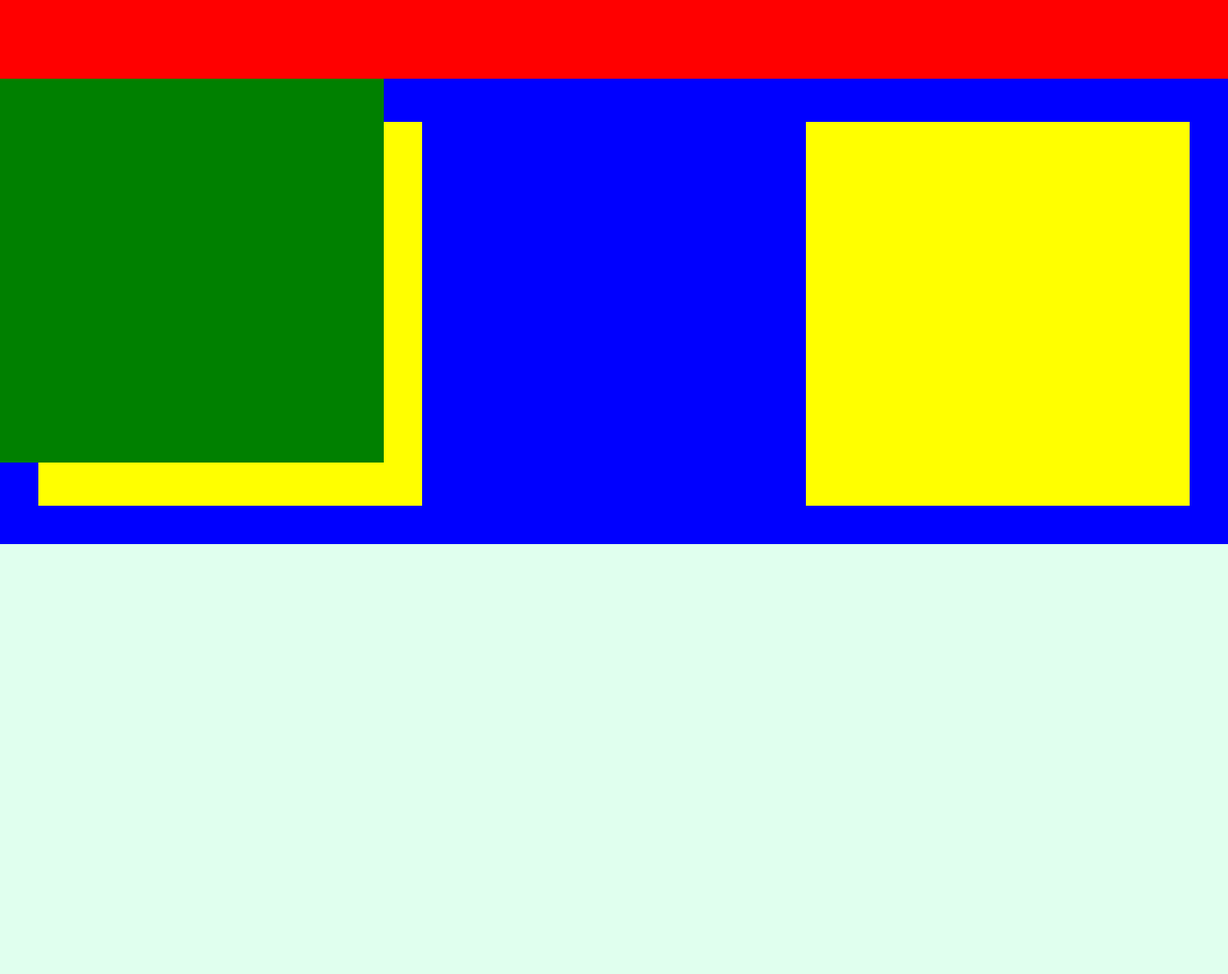
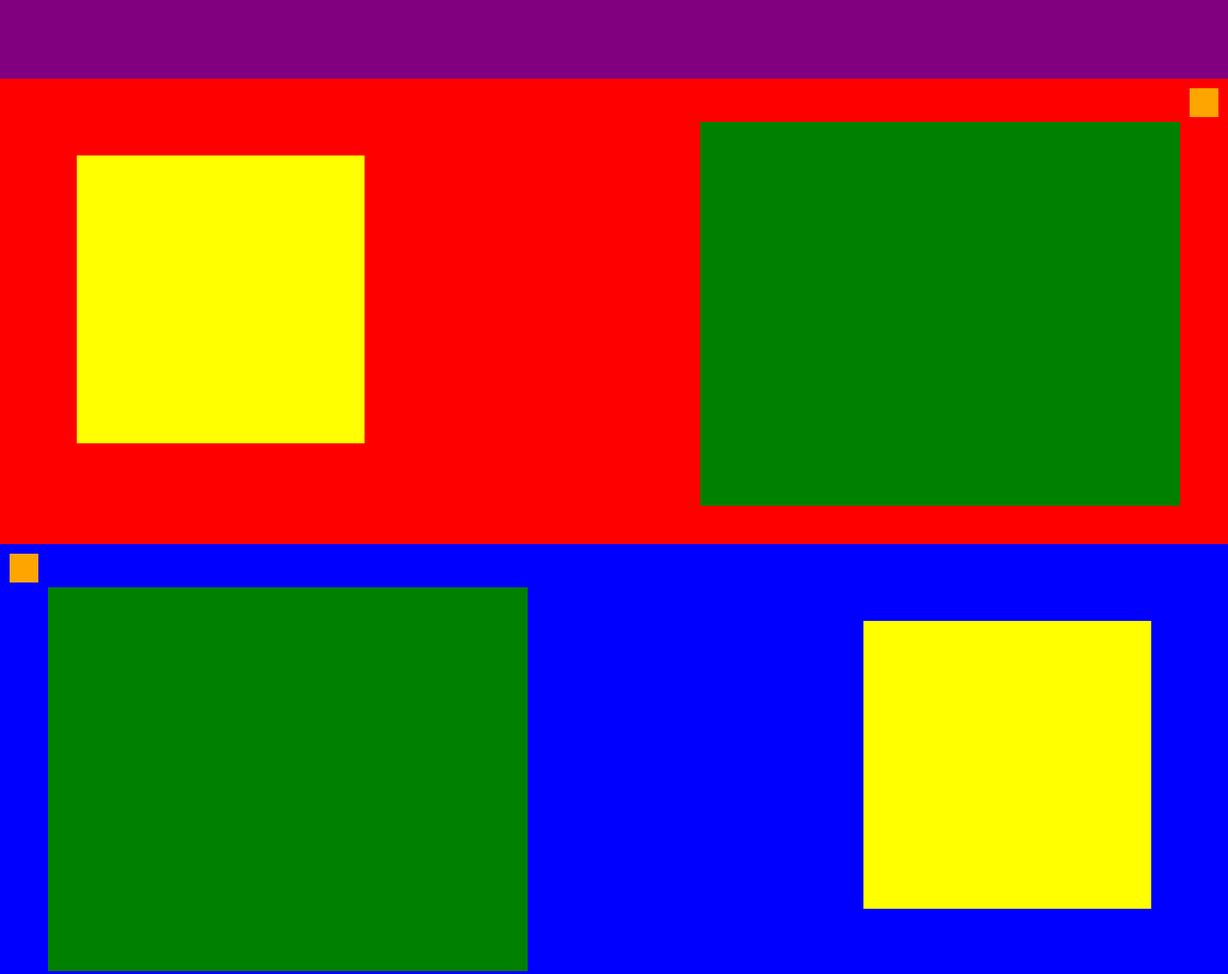
Before and after one commit to SmartMultistory/frontend, a plain HTML site: page index.html in a window 1280 px wide. Shown: the part 1223-2238 px from the top of the page at 96% size. Before the commit the page ends 1790 px from the top, so only its background shows below. Drawn offline with Linux system fonts and the light colour scheme; a web font is replaced by a local one.

Commit message:
blocks position

```diff
--- a/index.html
+++ b/index.html
@@ -24,7 +24,7 @@
 	<div class = "block1">
 	<div class = "main clearfix">
 
-										<!--  SPECIFICATIONS FOR ICONS  -->
+																	<!--  SPECIFICATIONS FOR ICONS  -->
 
               <div class="menu menu_message" id="">
               		<div>
@@ -135,17 +135,63 @@ message, which will eliminate the need to check the mailboxes.</div>
 												<!--  BLOCKS   -->
 
 
+	<div class="line about_us" style = "background-color: purple;">
+
+
+	</div>
+
+
 	<div class="line" style = "background-color: red;">
-				<div class="for_funcion text_right"></div>
+
+				<div class="for_function text_right" style="top:45px;  right:50px;"></div>
+				<div class="for_photo photo_left"></div>
+				<div class="hint hint_right"></div>
 	</div>
+
+
 
 	<div class="line" style = "background-color: blue;">
 
-				<div class="for_photo photo_left" ></div>
-			    <div class="for_funcion text_left" ></div>
+			    <div class="for_function text_left" style="top:45px;  left:50px;"></div>
 				<div class="for_photo photo_right" ></div>
+				<div class="hint hint_left"></div>
 	</div>
 
+
+
+	<div class="line" style = "background-color: red;">
+
+				<div class="for_function text_right" style="top:45px;  right:40px;"></div>
+				<div class="for_photo photo_left"></div>
+				<div class="hint hint_right"></div>
+	</div>
+
+
+
+	<div class="line" style = "background-color: blue;">
+
+			    <div class="for_function text_left" style="top:45px;  left:40px;"></div>
+				<div class="for_photo photo_right" ></div>
+				<div class="hint hint_left"></div>
+	</div>
+
+
+
+	<div class="line" style = "background-color: red;">
+
+				<div class="for_function text_right" style="top:45px;  right:40px;"></div>
+				<div class="for_photo photo_left"></div>
+				<div class="hint hint_right"></div>
+	</div>
+
+
+
+	<div class="line" style = "background-color: blue;">
+
+			    <div class="for_function text_left" style="top:45px;  left:40px;"></div>
+				<div class="for_photo photo_right" ></div>
+				<div class="hint hint_left"></div>
+	</div>
 
 
 									<!--  - - - - - - - - - - - - - - - - - - -->
--- a/style.css
+++ b/style.css
@@ -76,9 +76,9 @@ body{
  	position: relative;
 }
 
-.for_funcion{
+.for_function{
 	background-color: green;
-	width: 400px;
+	width: 500px;
 	height: 400px;
 	margin: auto;
 	position: absolute;
@@ -87,11 +87,22 @@ body{
 
 .for_photo{
 	background-color: yellow;
-	width: 400px;
-	height: 400px;
+	width: 300px;
+	height: 300px;
 	margin: auto;
 	position: absolute;
 	display: inline-block;
+}
+
+.hint{
+
+	background-color: orange;
+	width: 30px;
+	height: 30px;
+	margin: auto;
+	position: absolute;
+	display: inline-block;
+
 }
 
 /********************************************/
@@ -299,14 +310,26 @@ img{
 }
 
 .photo_right{
-	top:45px;
-	right:40px;
+	top:80px;
+	right:80px;
 	position: absolute;
 }
 
 .photo_left{
-	top:45px;
-	left:40px;
+	top:80px;
+	left:80px;
+	position: absolute;
+}
+
+.hint_right{
+	top:10px;
+	right:10px;
+	position: absolute;
+}
+
+.hint_left{
+	top:10px;
+	left:10px;
 	position: absolute;
 }
 
```
